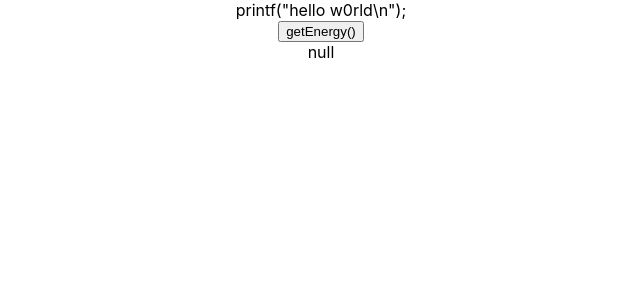
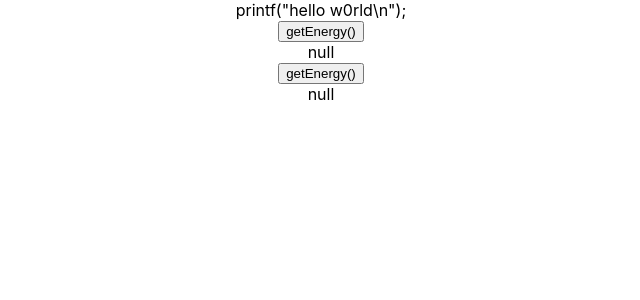
Before and after one commit to aservet1/reactRAPL, a React (Create React App) app in the folder frontend/: page / in a window 1280 px wide. Shown: the top 300 px of the page, without its empty margins (319-959 px from the left). Built offline with nearby package versions, Linux system fonts and the light colour scheme.

Commit message:
energy sampler now has 2 calls that can get energystats or an energydiff over 10 seconds

```diff
--- a/frontend/src/components/EnergySampler.js
+++ b/frontend/src/components/EnergySampler.js
@@ -5,17 +5,19 @@ class EnergySampler extends React.Component {
 
     constructor(props) {
         super(props)
-        this.energy = 'null';
-        this.askForEnergy = this.askForEnergy.bind(this)
+        this.EnergyStats = 'null';
+        this.EnergyDiff10sec = 'null';
+        this.requestEnergyStats = this.requestEnergyStats.bind(this)
+        this.requestEnergyDiff10sec = this.requestEnergyDiff10sec.bind(this)
     }
 
-    askForEnergy(e) {
+    requestEnergyStats(e) {
         e.preventDefault()
         axios.get("/energy")
             .then(res => {
                 console.log('success')
                 console.log(res.data)
-                this.energy = res.data
+                this.EnergyStats = res.data
                 this.setState({})
             }).catch(err =>{
                 console.log('not success')
@@ -24,15 +26,35 @@ class EnergySampler extends React.Component {
             })
     }
 
+    requestEnergyDiff10sec(e) {
+        e.preventDefault();
+        axios.get("/energy10s")
+            .then(res => {
+                console.log('success')
+                console.log(res.data)
+                this.EnergyDiff10sec = res.data;
+                this.setState({})
+            })
+    }
+
     render() {
         return (
-            <div className="EnergySampler">
-                <input type="button" value="getEnergy()" onClick={this.askForEnergy}/>
+            <div>
+            <div className="EnergyStats">
+                <input type="button" value="getEnergy()" onClick={this.requestEnergyStats}/>
                 <br></br>
-                {this.energy}
+                {this.EnergyStats}
             </div>
-        )
+
+            <div className="EnergyDiff10sec">
+                <input type="button" value="getEnergy()" onClick={this.requestEnergyDiff10sec}/>
+                <br></br>
+                {this.EnergyDiff10sec}
+            </div>
+            </div>
+        );
     }
+
 
 }
 
```
